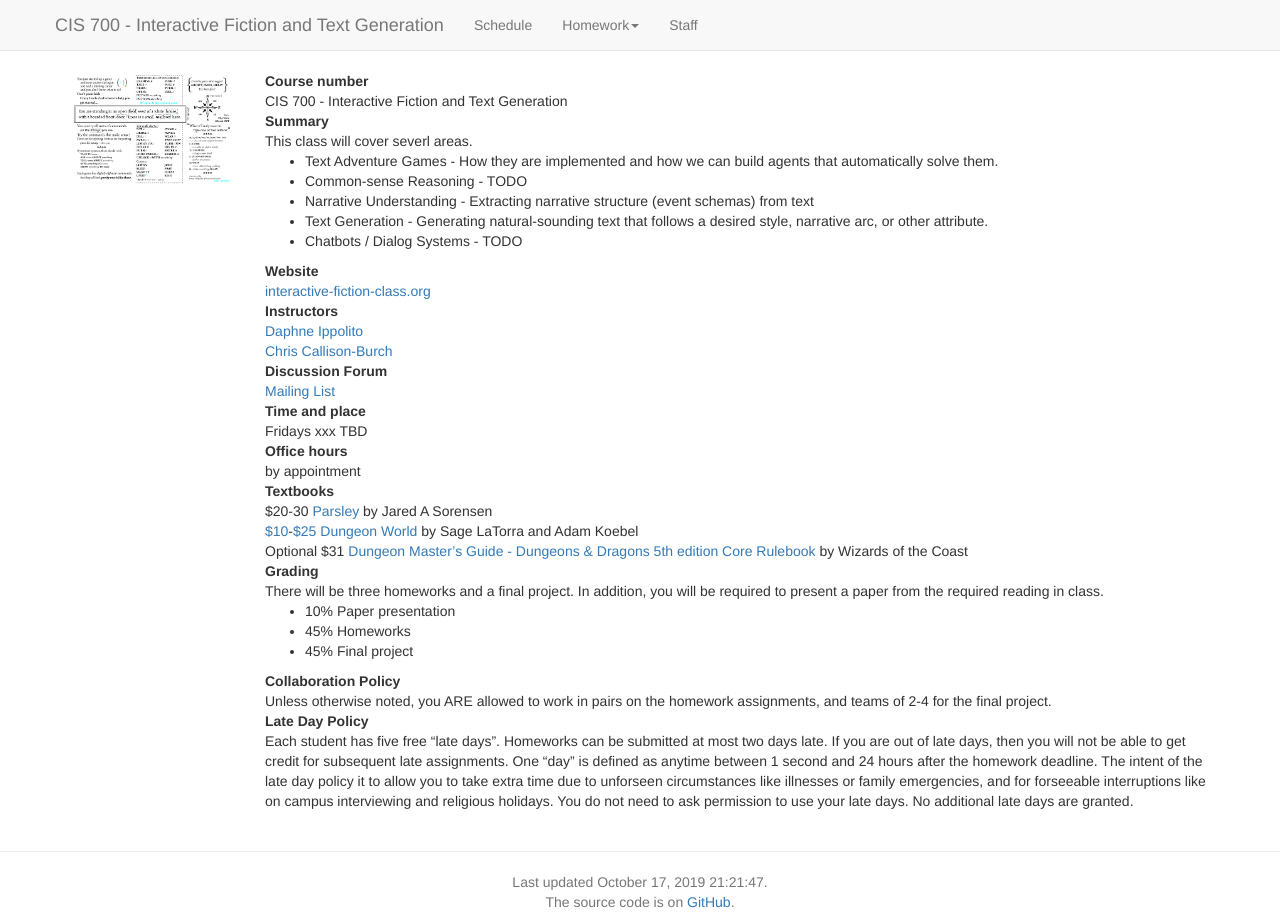
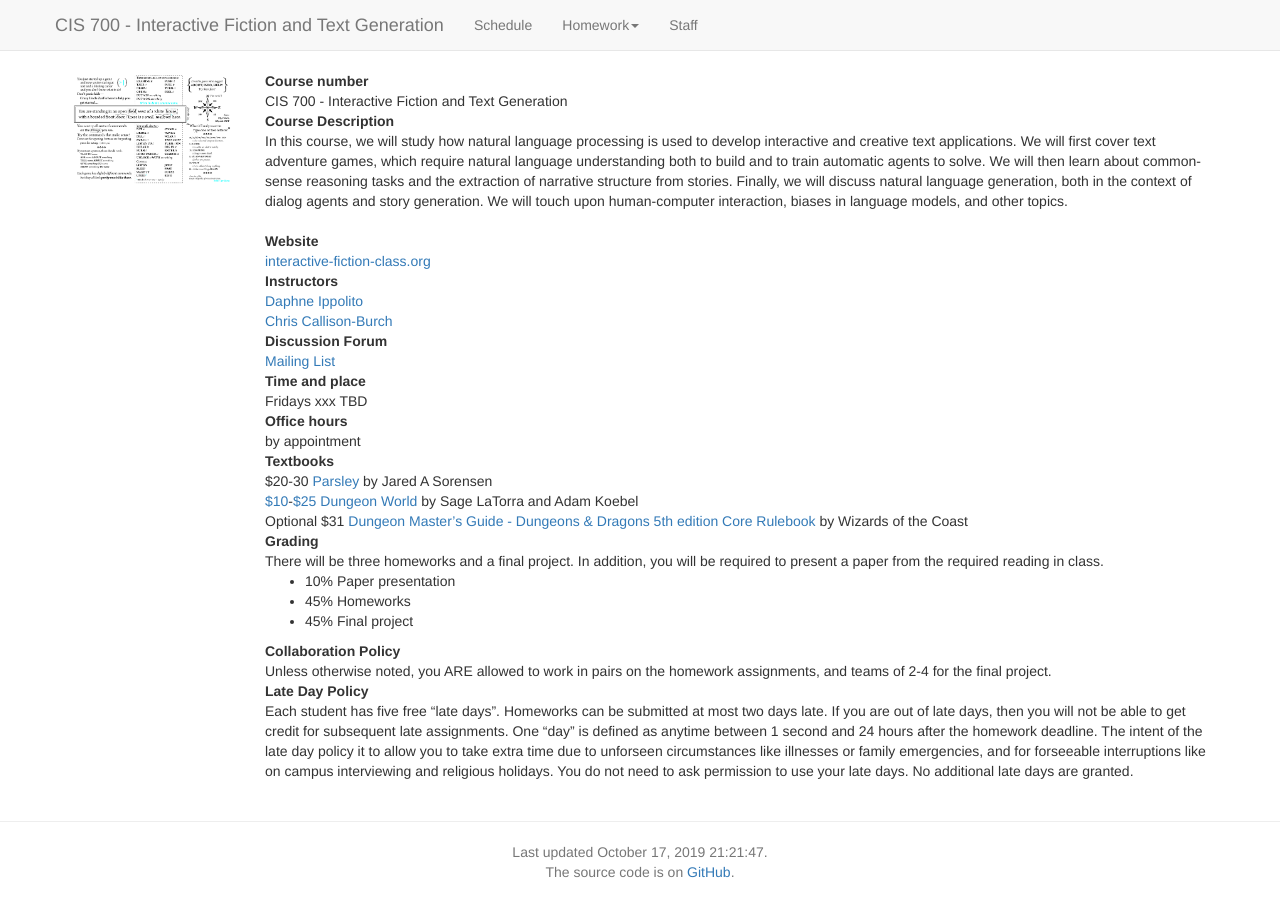
Before and after one commit to interactive-fiction-class/interactive-fiction-class.github.io, a Jekyll site: the page built from index.md, in a window 1280 px wide. Built offline with Jekyll 4.4.1, drawn with Linux system fonts in a browser that asks for light colours; nearby versions of some CDN libraries; a script that is not in the unit is left out.

Commit message:
Provisional course description blurb

```diff
--- a/index.md
+++ b/index.md
@@ -46,13 +46,18 @@ It is due before {{ page.due_date | date: "%I:%M%p" }} on {{ page.due_date | dat
 Course number
 : CIS 700 - Interactive Fiction and Text Generation
 
-**Summary**
+Course Description
+: In this course, we will study how natural language processing is used to develop interactive and creative text applications. We will first cover text adventure games, which require natural language understanding both to build and to train automatic agents to solve. We will then learn about common-sense reasoning tasks and the extraction of narrative structure from stories. Finally, we will discuss natural language generation, both in the context of dialog agents and story generation. We will touch upon human-computer interaction, biases in language models, and other topics.
+
+
+<!--
 : This class will cover severl areas.
 * Text Adventure Games - How they are implemented and how we can build agents that automatically solve them.
 * Common-sense Reasoning - TODO
 * Narrative Understanding - Extracting narrative structure (event schemas) from text
 * Text Generation - Generating natural-sounding text that follows a desired style, narrative arc, or other attribute.
 * Chatbots / Dialog Systems - TODO
+-->
 
 Website
 : [interactive-fiction-class.org](http://interactive-fiction-class.org/)
```
